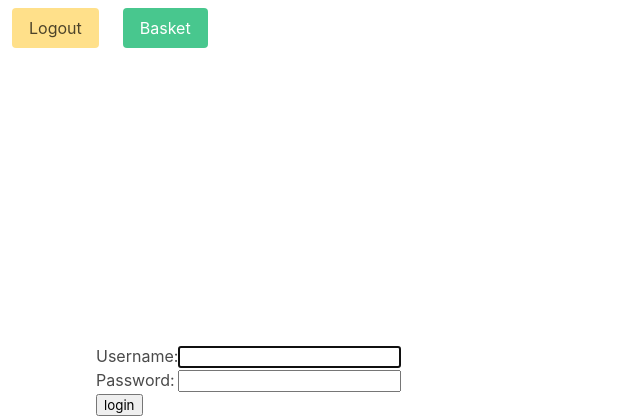
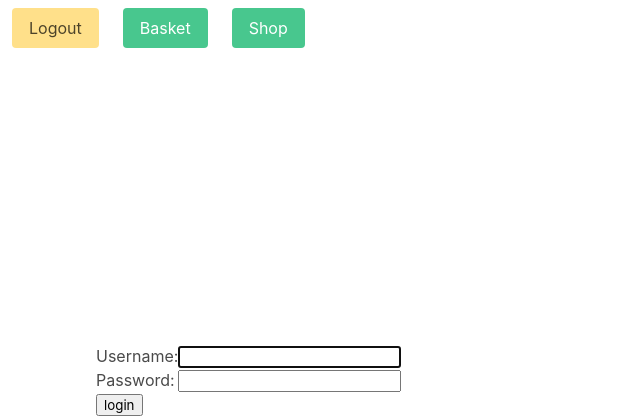
Before and after one commit to TiphaineLAURENT/LDV, a Django app: page /shopping/login in a window 1280 px wide. Shown: the top 420 px of the page, without its empty margins (0-640 px from the left). Run offline with Django 3.2, Linux system fonts and the light colour scheme; some libraries are stand-ins or nearby versions.

Commit message:
Add shop button

```diff
--- a/ldv/shopping/templates/shopping/base.html
+++ b/ldv/shopping/templates/shopping/base.html
@@ -18,6 +18,9 @@
         <div class="navbar-item">
           <a href="{% url 'basket' %}" class="button is-success">Basket</a>
         </div>
+        <div class="navbar-item">
+          <a href="{% url 'shop' %}" class="button is-success">Shop</a>
+        </div>
       </nav>
     </div>
     <div class="hero-body">
--- a/ldv/shopping/urls.py
+++ b/ldv/shopping/urls.py
@@ -5,7 +5,7 @@ from shopping.views import Index, Detail, Basket
 
 
 urlpatterns = [
-    path("", Index.as_view(), name="index"),
+    path("", Index.as_view(), name="shop"),
     path("<int:id>", Detail.as_view(), name="detail"),
     path("basket", Basket.as_view(), name="basket"),
 
--- a/ldv/shopping/views.py
+++ b/ldv/shopping/views.py
@@ -11,7 +11,7 @@ class Index(LoginRequiredMixin, TemplateView):
      Index view
     """
 
-    template_name = "shopping/index.html"
+    template_name = "shopping/shop.html"
 
     def get(self, request, *args, **kwargs):
         vetements = Vetement.objects.all()
```
Also changed, not shown: ldv/shopping/templates/shopping/shop.html (renamed from ldv/shopping/templates/shopping/index.html).
